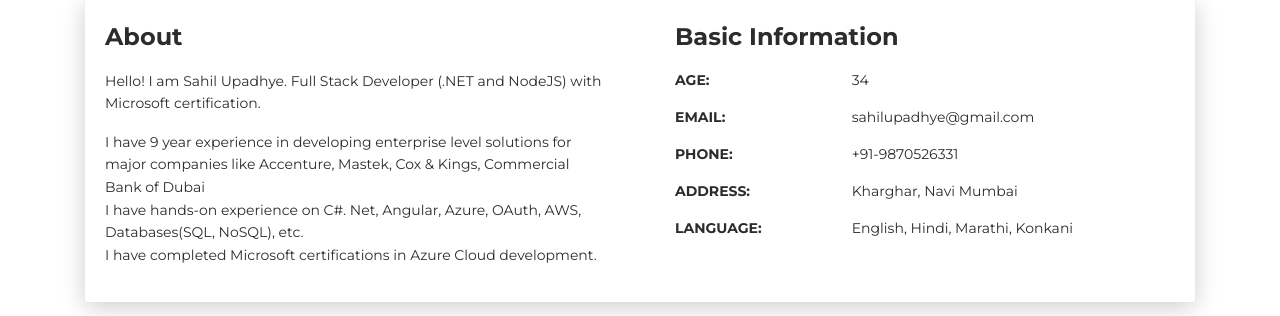
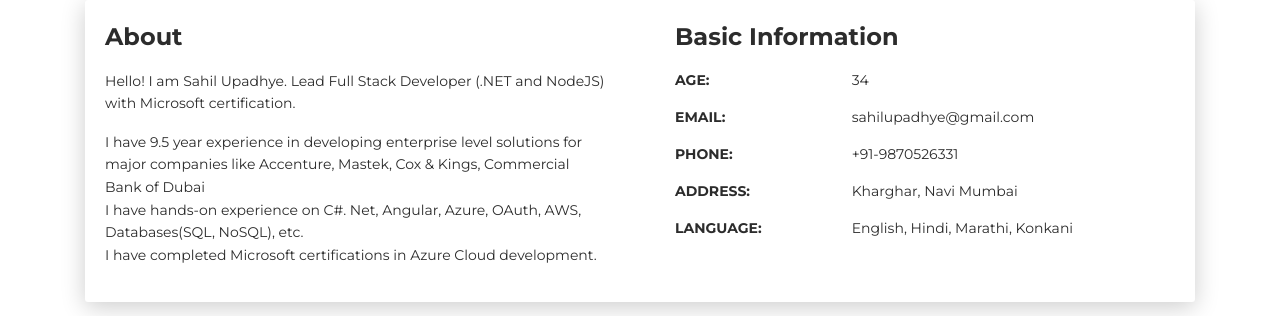
Before and after one commit to sahilupadhye/sahilupadhye.github.io, a plain HTML site: page index.html in a window 1280 px wide. Shown: the part 620-936 px from the top of the page. Drawn offline with Linux system fonts and the light colour scheme.

Commit message:
updated about me

```diff
--- a/index.html
+++ b/index.html
@@ -85,9 +85,9 @@
               <div class="col-lg-6 col-md-12">
                 <div class="card-body">
                   <div class="h4 mt-0 title">About</div>
-                  <p>Hello! I am Sahil Upadhye. Full Stack Developer (.NET and NodeJS) with Microsoft certification.</p>
+                  <p>Hello! I am Sahil Upadhye. Lead Full Stack Developer (.NET and NodeJS) with Microsoft certification.</p>
                   <p>
-                    I have 9 year experience in developing enterprise level solutions for major companies like
+                    I have 9.5 year experience in developing enterprise level solutions for major companies like
                     Accenture, Mastek, Cox & Kings, Commercial Bank of Dubai<br />
                     I have hands-on experience on C#. Net, Angular, Azure, OAuth, AWS, Databases(SQL, NoSQL), etc.<br />
                     I have completed Microsoft certifications in Azure Cloud development.
```
